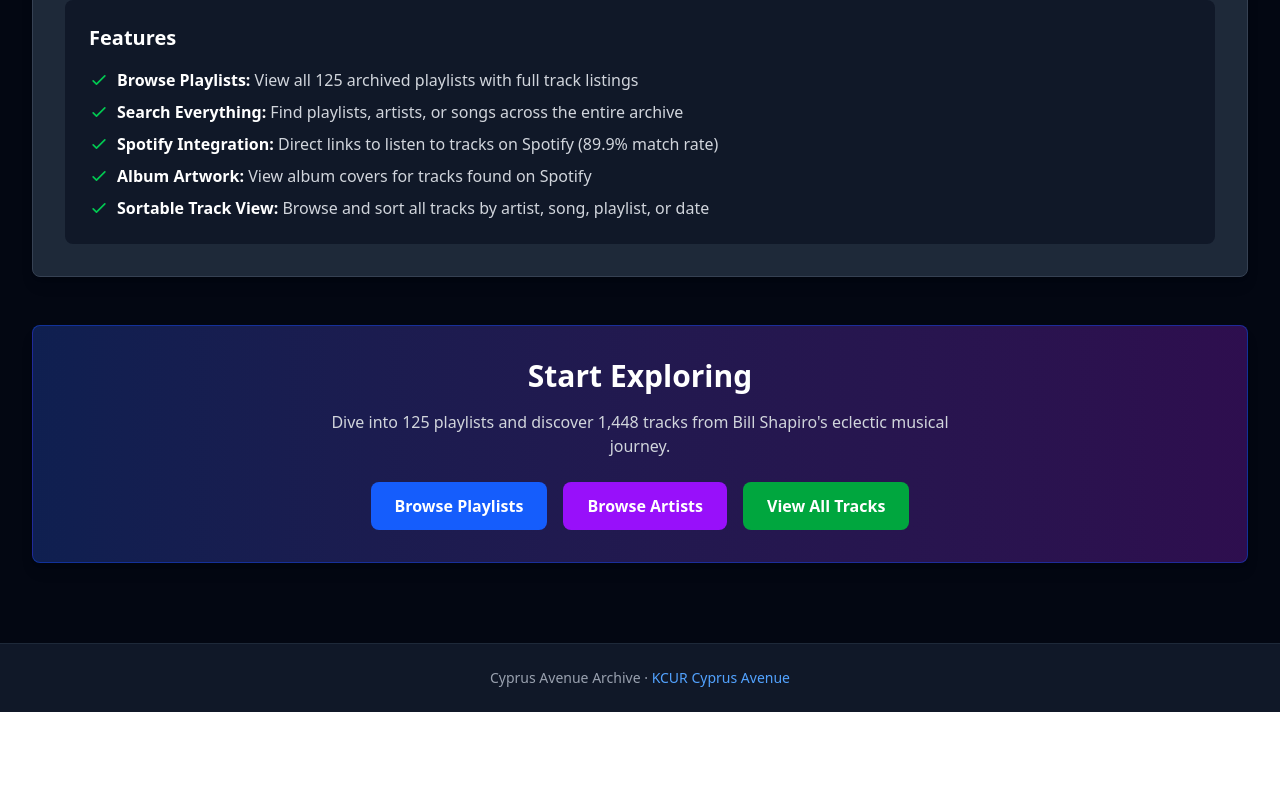
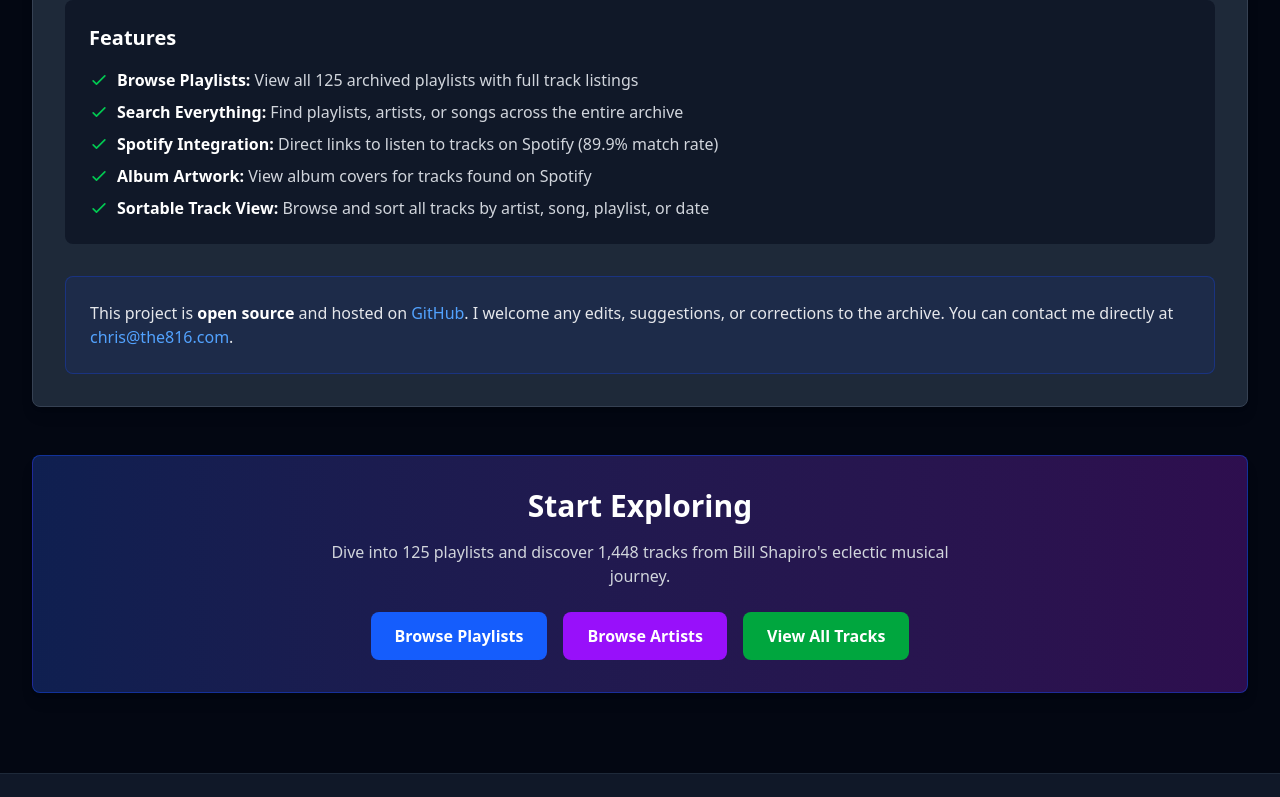
Before and after one commit to riebschlager/cyprus-avenue, a Vue app in the folder web/: page / in a window 1280 px wide. Shown: the part 1860-2657 px from the top of the page. Before the commit the page ends 2572 px from the top, so only its background shows below. Built offline with nearby package versions, Linux system fonts and the light colour scheme.

Commit message:
add github link

```diff
--- a/web/src/components/HomePage.vue
+++ b/web/src/components/HomePage.vue
@@ -173,6 +173,15 @@ const router = useRouter()
             </li>
           </ul>
         </div>
+
+        <div class="mt-8 p-6 bg-blue-900/20 border border-blue-800/50 rounded-lg">
+          <p class="text-gray-200">
+            This project is <strong class="text-white">open source</strong> and hosted on
+            <a href="https://github.com/riebschlager/cyprus-avenue/" target="_blank" rel="noopener" class="text-blue-400 hover:text-blue-300 font-medium underline-offset-4 hover:underline">GitHub</a>.
+            I welcome any edits, suggestions, or corrections to the archive. You can contact me directly at
+            <a href="mailto:chris@the816.com" class="text-blue-400 hover:text-blue-300 font-medium underline-offset-4 hover:underline">chris@the816.com</a>.
+          </p>
+        </div>
       </div>
     </div>
 
```
